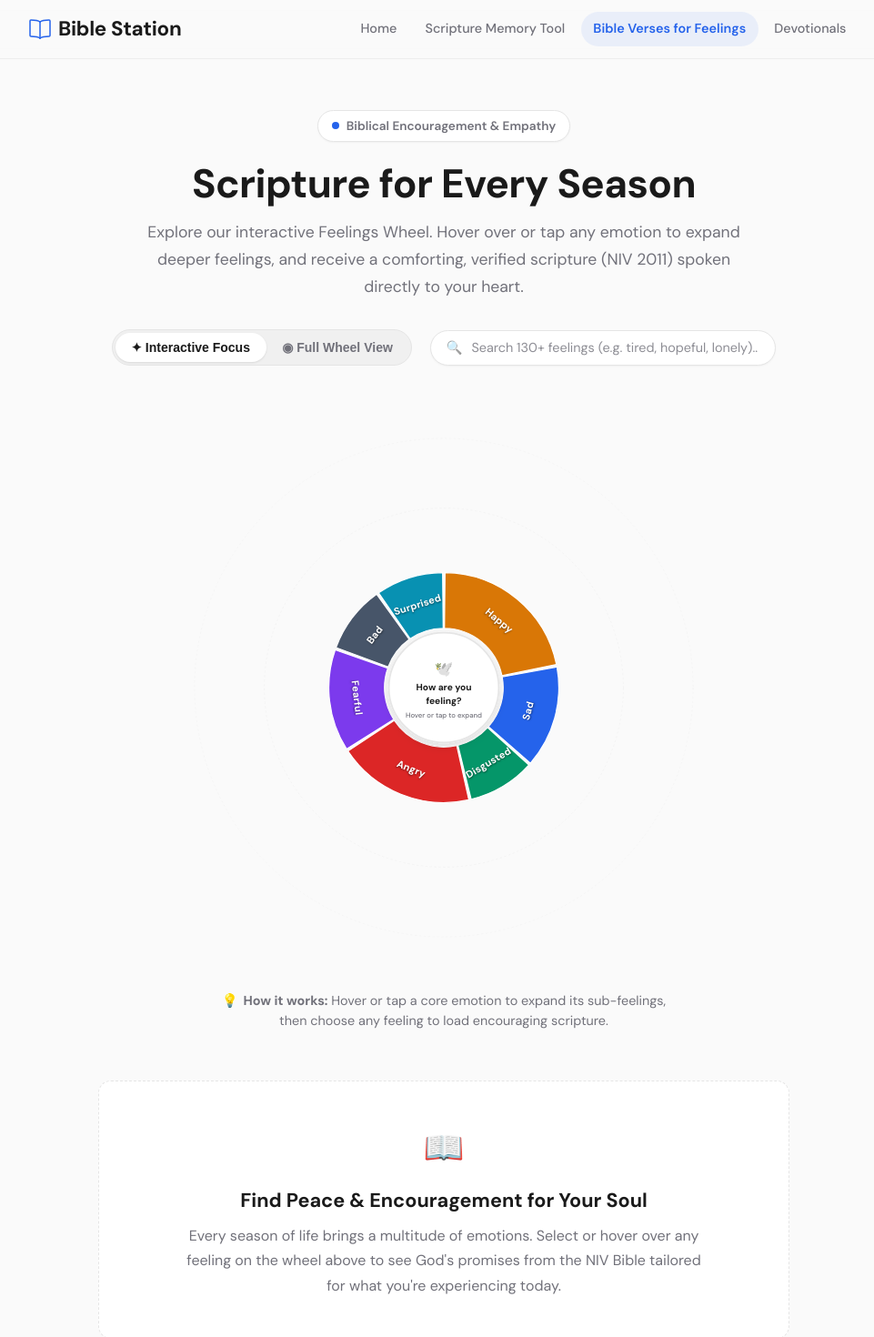
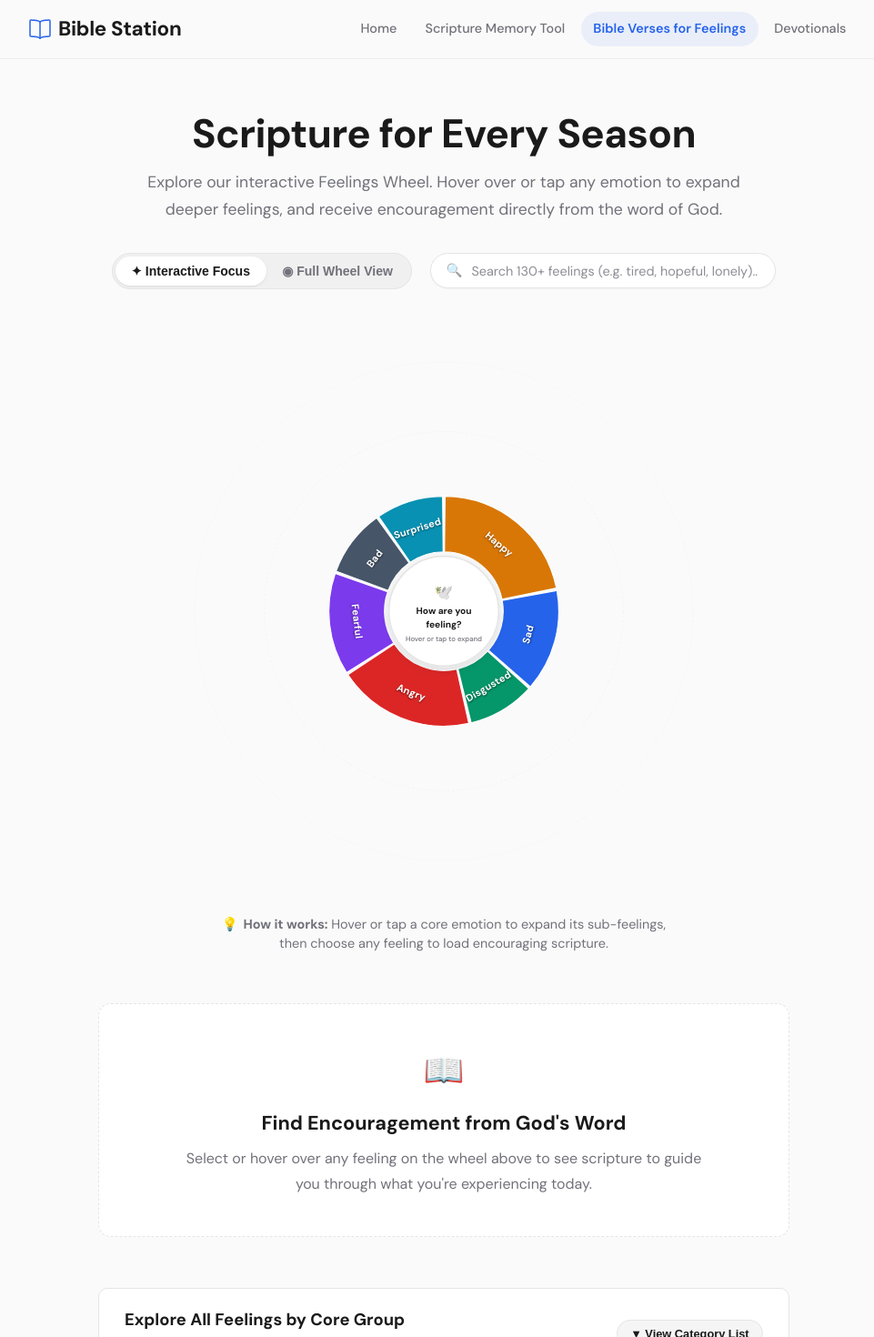
Before and after one commit to haftel/bible-station, a Vue app: page /verses-for-feelings in a window 1280 px wide. Shown: the top 1470 px of the page at 91% size, without its empty margins (152-1113 px from the left). Built offline with nearby package versions, Linux system fonts and the light colour scheme.

Commit message:
feat: update feelings page header, subtitle, and welcome card copy

```diff
--- a/src/views/VersesForFeelingsView.vue
+++ b/src/views/VersesForFeelingsView.vue
@@ -1,14 +1,10 @@
 <template>
   <div class="feelings-view">
     <header class="page-header">
-      <div class="header-badge">
-        <span class="badge-dot"></span>
-        Biblical Encouragement & Empathy
-      </div>
       <h1 class="page-title">Scripture for Every Season</h1>
       <p class="page-subtitle">
         Explore our interactive Feelings Wheel. Hover over or tap any emotion to expand deeper feelings,
-        and receive a comforting, verified scripture (NIV 2011) spoken directly to your heart.
+        and receive encouragement directly from the word of God.
       </p>
 
       <!-- View Controls & Search Bar -->
@@ -365,10 +361,9 @@
       <section v-else class="verse-welcome-card fade-in">
         <div class="welcome-card-content">
           <span class="welcome-icon">📖</span>
-          <h3 class="welcome-title">Find Peace & Encouragement for Your Soul</h3>
+          <h3 class="welcome-title">Find Encouragement from God's Word</h3>
           <p class="welcome-text">
-            Every season of life brings a multitude of emotions. Select or hover over any feeling on the wheel above
-            to see God's promises from the NIV Bible tailored for what you're experiencing today.
+            Select or hover over any feeling on the wheel above to see scripture to guide you through what you're experiencing today.
           </p>
         </div>
       </section>
@@ -834,28 +829,6 @@ const getTangentialTransform = (startAngle, endAngle, innerR, outerR) => {
   margin: 0 auto;
 }
 
-.header-badge {
-  display: inline-flex;
-  align-items: center;
-  gap: 0.5rem;
-  background: var(--card-bg);
-  border: 1px solid var(--border-color);
-  padding: 0.35rem 0.9rem;
-  border-radius: var(--radius-full);
-  font-size: 0.85rem;
-  font-weight: 600;
-  color: var(--text-light);
-  margin-bottom: 1.25rem;
-  box-shadow: var(--shadow-xs);
-}
-
-.badge-dot {
-  width: 8px;
-  height: 8px;
-  border-radius: 50%;
-  background: var(--accent-color);
-}
-
 .page-title {
   font-family: var(--heading-font);
   font-size: 2.75rem;
```
Also changed, not shown: 1 other file (tests, documents, lock files or other folders).
